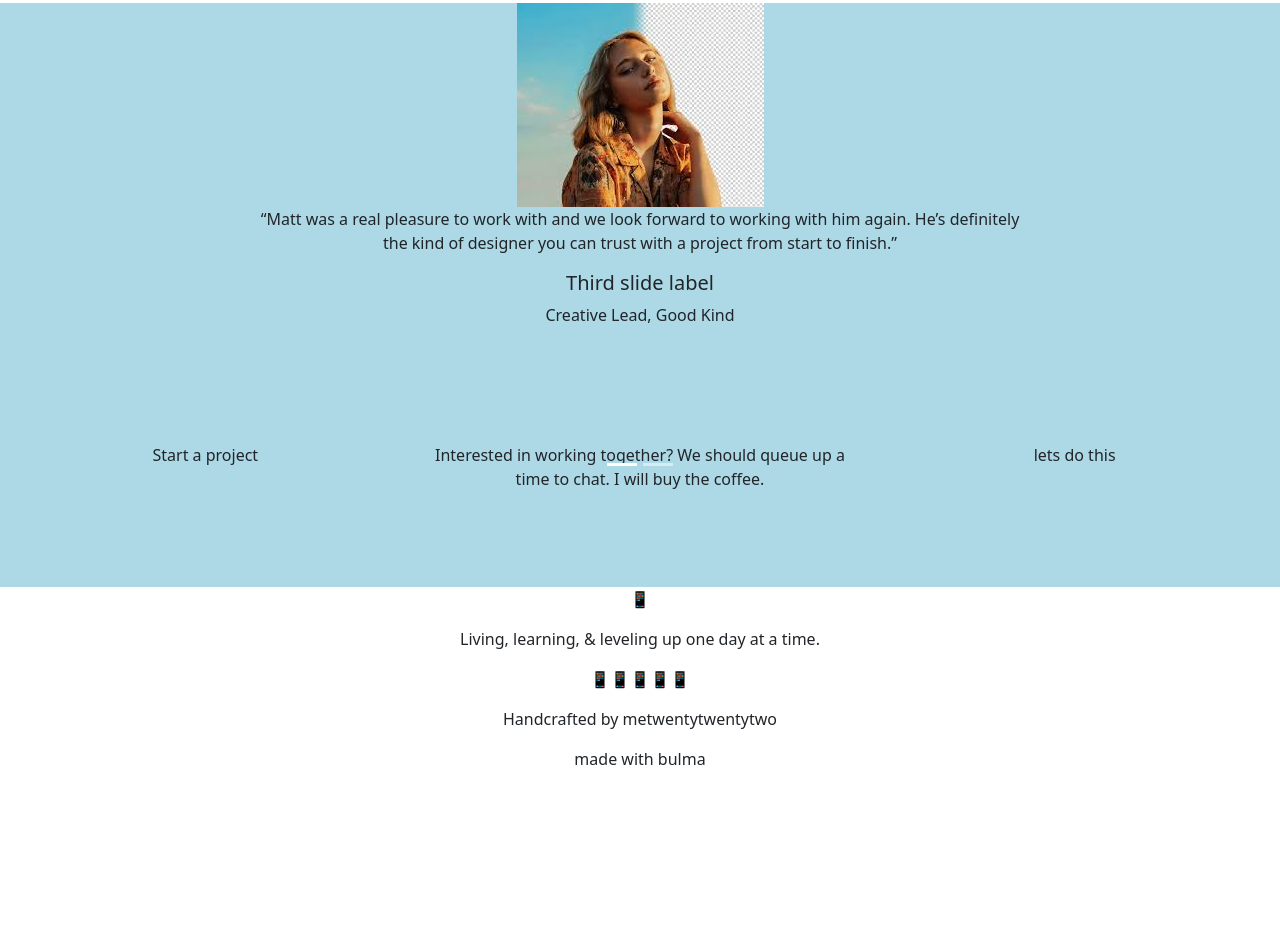
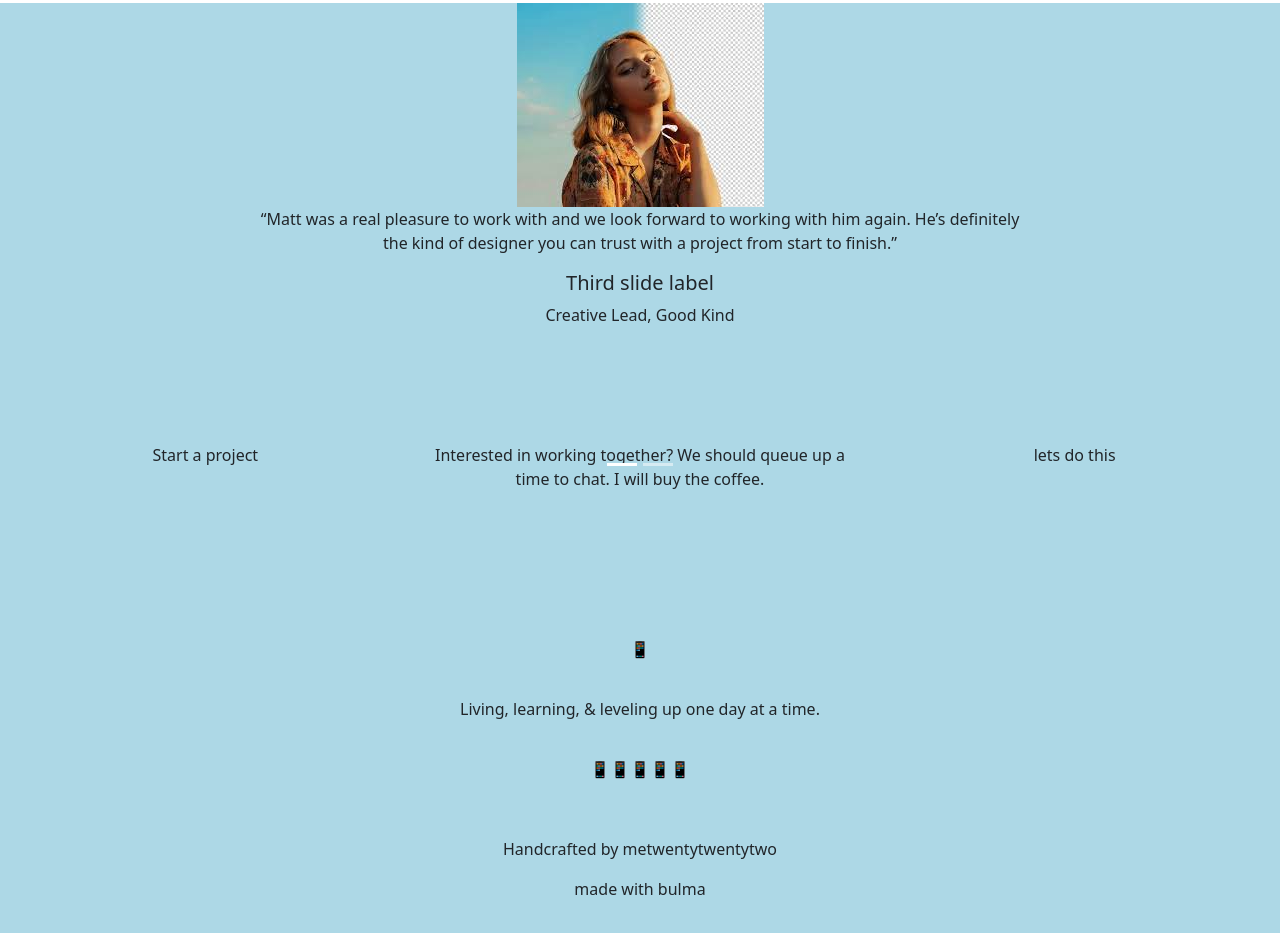
Before and after one commit to bacomman300/1Portfolio-, a plain HTML site: page Index.html in a window 1280 px wide. Shown: the part 4876-5809 px from the top of the page. Before the commit the page ends 5663 px from the top, so only its background shows below. Drawn offline with nearby package versions, Linux system fonts and the light colour scheme.

Commit message:
website 100%

```diff
--- a/index.css
+++ b/index.css
@@ -138,6 +138,11 @@
   background-color: lightblue;
   padding-bottom: 80px;
 }
+
+.section9div{
+  padding-top:70px ;
+  padding-bottom:70px ;
+}
 .carousel{
   padding-left:250px ;
   padding-right:250px ;
@@ -147,7 +152,20 @@
 .carousel-indicators{
   top: 450px;
 }
+/* section10 */
 
+.section10p2{
+  padding-top:20px ;
+  padding-bottom:20px ;
+}
+.section10p3{
+padding-bottom:40px;
+}
+.section10{
+  padding-top:50px ;
+  padding-bottom:50px ;
+  background-color: lightblue;
+}
 
 /* ids  */
  section{
```
